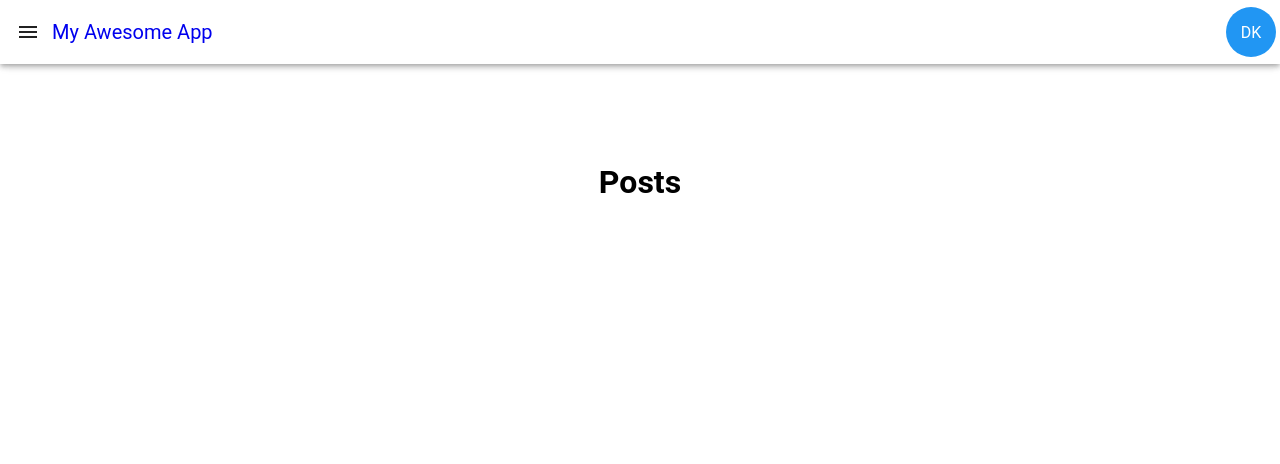
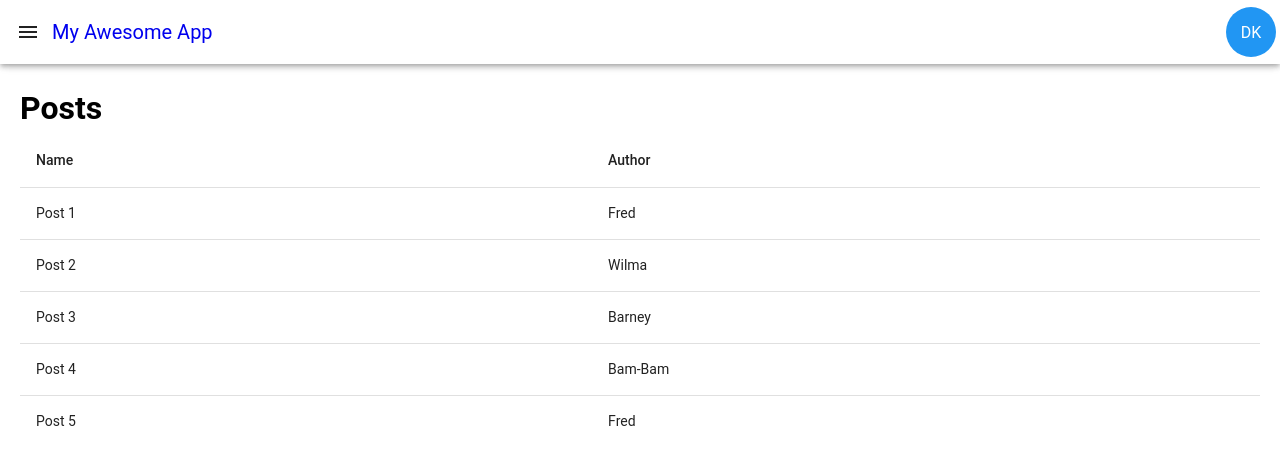
Before and after one commit to vueschool/material-ui-with-vuetify-and-vue-js, a Vue app: page /posts in a window 1280 px wide. Shown: the top 464 px of the page. Built offline with nearby package versions, Linux system fonts and the light colour scheme.

Commit message:
4-the-table-component-and-some-css-utilities

```diff
--- a/src/layouts/default/Default.vue
+++ b/src/layouts/default/Default.vue
@@ -51,11 +51,10 @@ const drawer = ref(false);
       </v-list>
     </v-navigation-drawer>
 
-    <v-main
-      class="d-flex align-center justify-center"
-      style="min-height: 300px"
-    >
-      <router-view></router-view>
+    <v-main style="min-height: 300px">
+      <div class="pa-5">
+        <router-view></router-view>
+      </div>
     </v-main>
   </v-layout>
 </template>
--- a/src/views/Posts.vue
+++ b/src/views/Posts.vue
@@ -1,5 +1,36 @@
+<script setup lang="ts">
+import { ref } from "vue";
+const posts = ref([
+  { title: "Post 1", author: "Fred" },
+  { title: "Post 2", author: "Wilma" },
+  { title: "Post 3", author: "Barney" },
+  { title: "Post 4", author: "Bam-Bam" },
+  { title: "Post 5", author: "Fred" },
+  { title: "Post 6", author: "Wilma" },
+  { title: "Post 7", author: "Barney" },
+  { title: "Post 8", author: "Bam-Bam" },
+  { title: "Post 9", author: "Fred" },
+  { title: "Post 10", author: "Wilma" },
+  { title: "Post 11", author: "Barney" },
+  { title: "Post 12", author: "Bam-Bam" },
+]);
+</script>
 <template>
   <div>
     <h1>Posts</h1>
+    <v-table :height="300" :fixed-header="true" :hover="true">
+      <thead>
+        <tr>
+          <th class="text-left">Name</th>
+          <th class="text-left">Author</th>
+        </tr>
+      </thead>
+      <tbody>
+        <tr v-for="item in posts" :key="item.title">
+          <td>{{ item.title }}</td>
+          <td>{{ item.author }}</td>
+        </tr>
+      </tbody>
+    </v-table>
   </div>
 </template>
```
